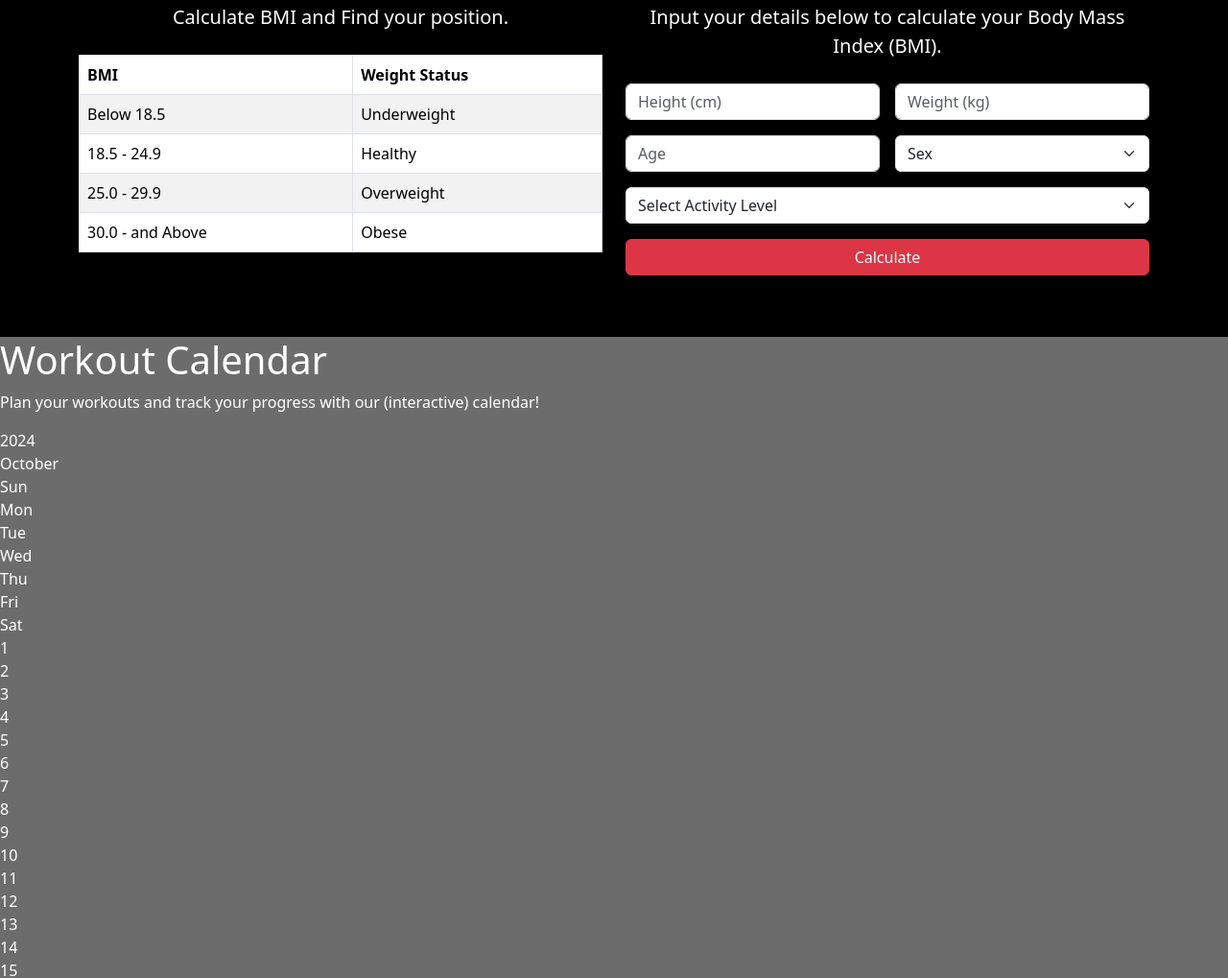
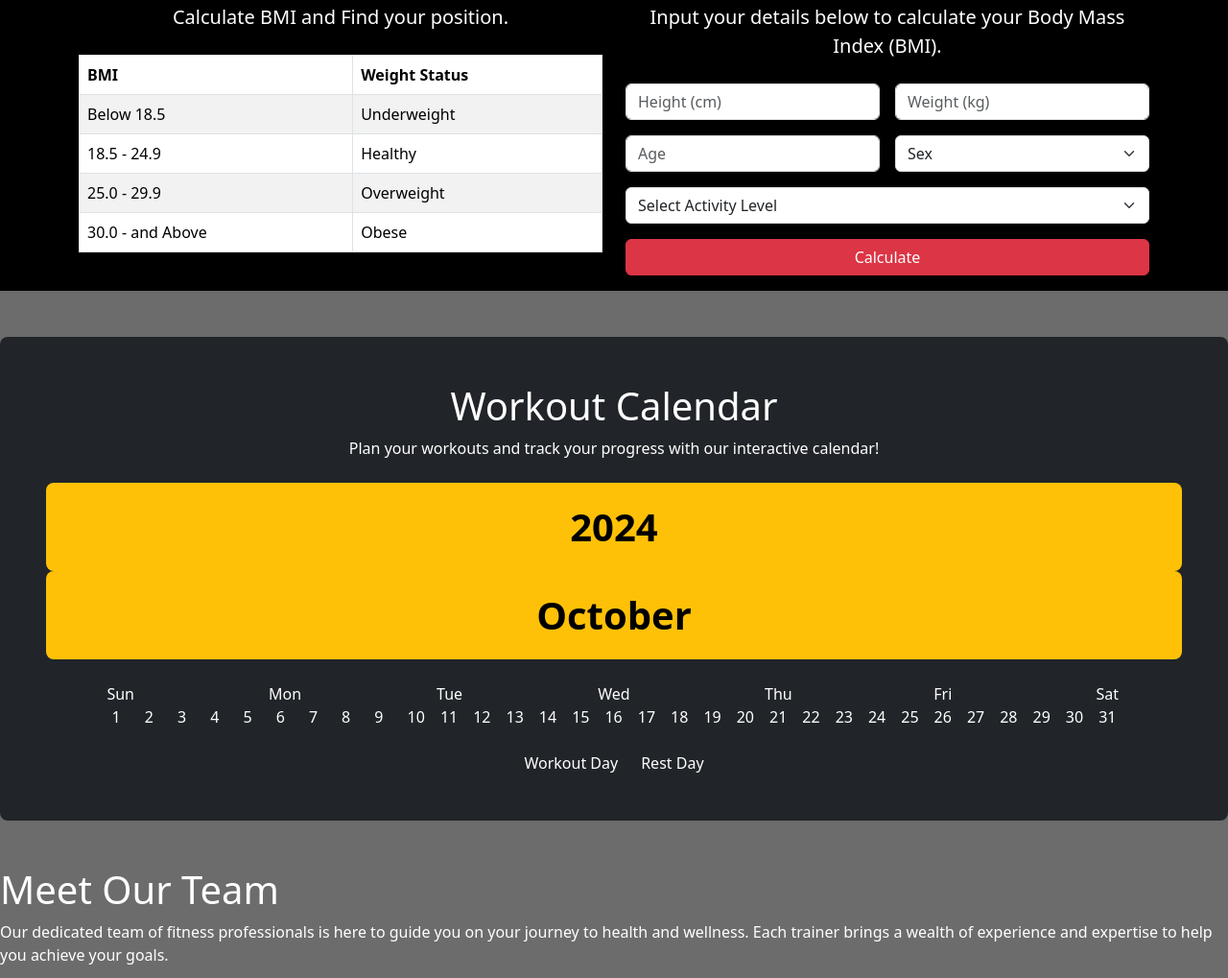
Before and after one commit to muntasir-smm/mswdb3-a2-bootstrap, a plain HTML site: page index.html in a window 1280 px wide. Shown: the part 2185-3204 px from the top of the page at 96% size. Drawn offline with nearby package versions, Linux system fonts and the light colour scheme.

Commit message:
Starting Calendar

```diff
--- a/index.html
+++ b/index.html
@@ -406,7 +406,7 @@
       </div>
 
       <!-- BMI Calculator Section -->
-      <section class="bmiContainer bg-black text-white py-5">
+      <section class="bmiContainer bg-black text-white my-5">
         <div class="container">
           <!-- BMI Header -->
           <div class="bmiHeader text-center mb-5">
@@ -536,77 +536,88 @@
         </div>
       </section>
 
-      <!-- Workout Calendar Section  -->
-      <section class="workoutCalendar">
-        <h1 class="calendarTitle">Workout Calendar</h1>
-        <p class="calendarSubTitle">
-          Plan your workouts and track your progress with our (interactive)
+      <!-- Workout Calendar Section -->
+      <section class="workoutCalendar bg-dark text-white p-5 rounded-3 my-5">
+        <h1 class="calendarTitle text-center">Workout Calendar</h1>
+        <p class="calendarSubTitle text-center mb-4">
+          Plan your workouts and track your progress with our interactive
           calendar!
         </p>
 
         <div class="calendarContainer">
           <div class="calendarBody">
-            <div class="year-month">
-              <div class="year">2024</div>
-              <div class="month">October</div>
+            <div class="year-month d-grid grid-template-columns-1 mb-4">
+              <div
+                class="year fs-1 fw-bold text-bg-warning py-3 rounded-3 text-center"
+              >
+                2024
+              </div>
+              <div
+                class="month fs-1 fw-bold text-bg-warning py-3 rounded-3 text-center"
+              >
+                October
+              </div>
             </div>
+
             <!-- Days -->
-            <div class="days">
-              <div class="day">Sun</div>
-              <div class="day">Mon</div>
-              <div class="day">Tue</div>
-              <div class="day">Wed</div>
-              <div class="day">Thu</div>
-              <div class="day">Fri</div>
-              <div class="day">Sat</div>
+            <div class="days row text-center g-3">
+              <div class="day col">Sun</div>
+              <div class="day col">Mon</div>
+              <div class="day col">Tue</div>
+              <div class="day col">Wed</div>
+              <div class="day col">Thu</div>
+              <div class="day col">Fri</div>
+              <div class="day col">Sat</div>
             </div>
 
             <!-- Calendar Cells -->
-            <div class="calendarCell"></div>
-            <div class="calendarCell"></div>
-            <div class="calendarCell workoutDay">1</div>
-            <div class="calendarCell workoutDay">2</div>
-            <div class="calendarCell">3</div>
-            <div class="calendarCell">4</div>
-            <div class="calendarCell">5</div>
-            <div class="calendarCell workoutDay">6</div>
-            <div class="calendarCell workoutDay">7</div>
-            <div class="calendarCell">8</div>
-            <div class="calendarCell">9</div>
-            <div class="calendarCell">10</div>
-            <div class="calendarCell">11</div>
-            <div class="calendarCell workoutDay">12</div>
-            <div class="calendarCell">13</div>
-            <div class="calendarCell workoutDay">14</div>
-            <div class="calendarCell">15</div>
-            <div class="calendarCell">16</div>
-            <div class="calendarCell workoutDay">17</div>
-            <div class="calendarCell">18</div>
-            <div class="calendarCell">19</div>
-            <div class="calendarCell workoutDay">20</div>
-            <div class="calendarCell">21</div>
-            <div class="calendarCell">22</div>
-            <div class="calendarCell">23</div>
-            <div class="calendarCell">24</div>
-            <div class="calendarCell">25</div>
-            <div class="calendarCell workoutDay">26</div>
-            <div class="calendarCell">27</div>
-            <div class="calendarCell">28</div>
-            <div class="calendarCell workoutDay">29</div>
-            <div class="calendarCell">30</div>
-            <div class="calendarCell">31</div>
-            <div class="calendarCell"></div>
-            <div class="calendarCell"></div>
+            <div class="calendarCells row g-3">
+              <div class="calendarCell col"></div>
+              <div class="calendarCell col"></div>
+              <div class="calendarCell col workoutDay">1</div>
+              <div class="calendarCell col workoutDay">2</div>
+              <div class="calendarCell col">3</div>
+              <div class="calendarCell col">4</div>
+              <div class="calendarCell col">5</div>
+              <div class="calendarCell col workoutDay">6</div>
+              <div class="calendarCell col workoutDay">7</div>
+              <div class="calendarCell col">8</div>
+              <div class="calendarCell col">9</div>
+              <div class="calendarCell col">10</div>
+              <div class="calendarCell col">11</div>
+              <div class="calendarCell col workoutDay">12</div>
+              <div class="calendarCell col">13</div>
+              <div class="calendarCell col workoutDay">14</div>
+              <div class="calendarCell col">15</div>
+              <div class="calendarCell col">16</div>
+              <div class="calendarCell col workoutDay">17</div>
+              <div class="calendarCell col">18</div>
+              <div class="calendarCell col">19</div>
+              <div class="calendarCell col workoutDay">20</div>
+              <div class="calendarCell col">21</div>
+              <div class="calendarCell col">22</div>
+              <div class="calendarCell col">23</div>
+              <div class="calendarCell col">24</div>
+              <div class="calendarCell col">25</div>
+              <div class="calendarCell col workoutDay">26</div>
+              <div class="calendarCell col">27</div>
+              <div class="calendarCell col">28</div>
+              <div class="calendarCell col workoutDay">29</div>
+              <div class="calendarCell col">30</div>
+              <div class="calendarCell col">31</div>
+              <div class="calendarCell col"></div>
+              <div class="calendarCell col"></div>
+            </div>
           </div>
         </div>
 
-        <div class="calendarLegend">
-          <div class="legendItem">
-            <span class="legendColor" style="background-color: #ff5722"></span>
+        <div class="calendarLegend d-flex justify-content-center mt-4">
+          <div class="legendItem d-flex align-items-center me-4">
+            <span class="legendColor bg-warning"></span>
             <span>Workout Day</span>
           </div>
-          <div class="legendItem">
-            <span class="legendColor" style="background-color: #333"></span>
+          <div class="legendItem d-flex align-items-center">
+            <span class="legendColor bg-secondary"></span>
             <span>Rest Day</span>
           </div>
         </div>
```
